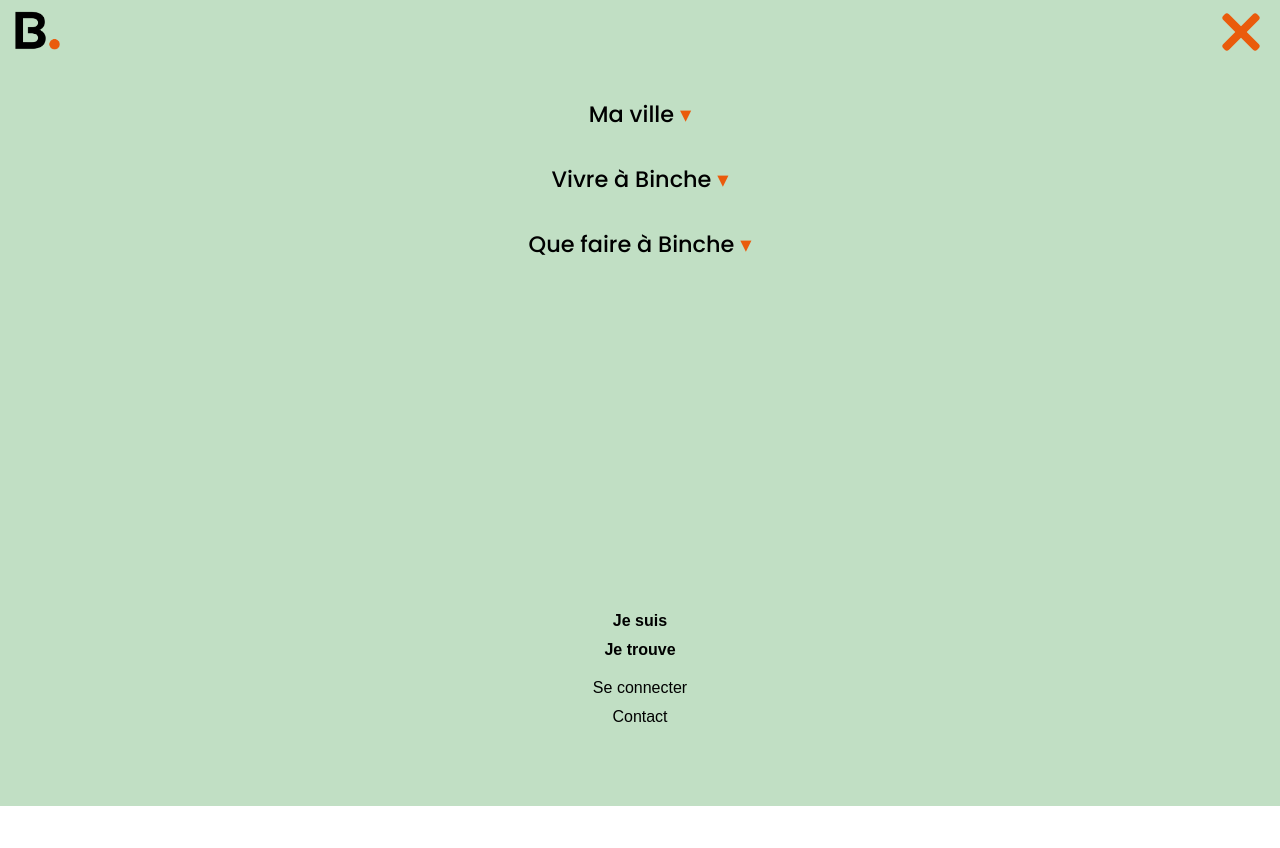
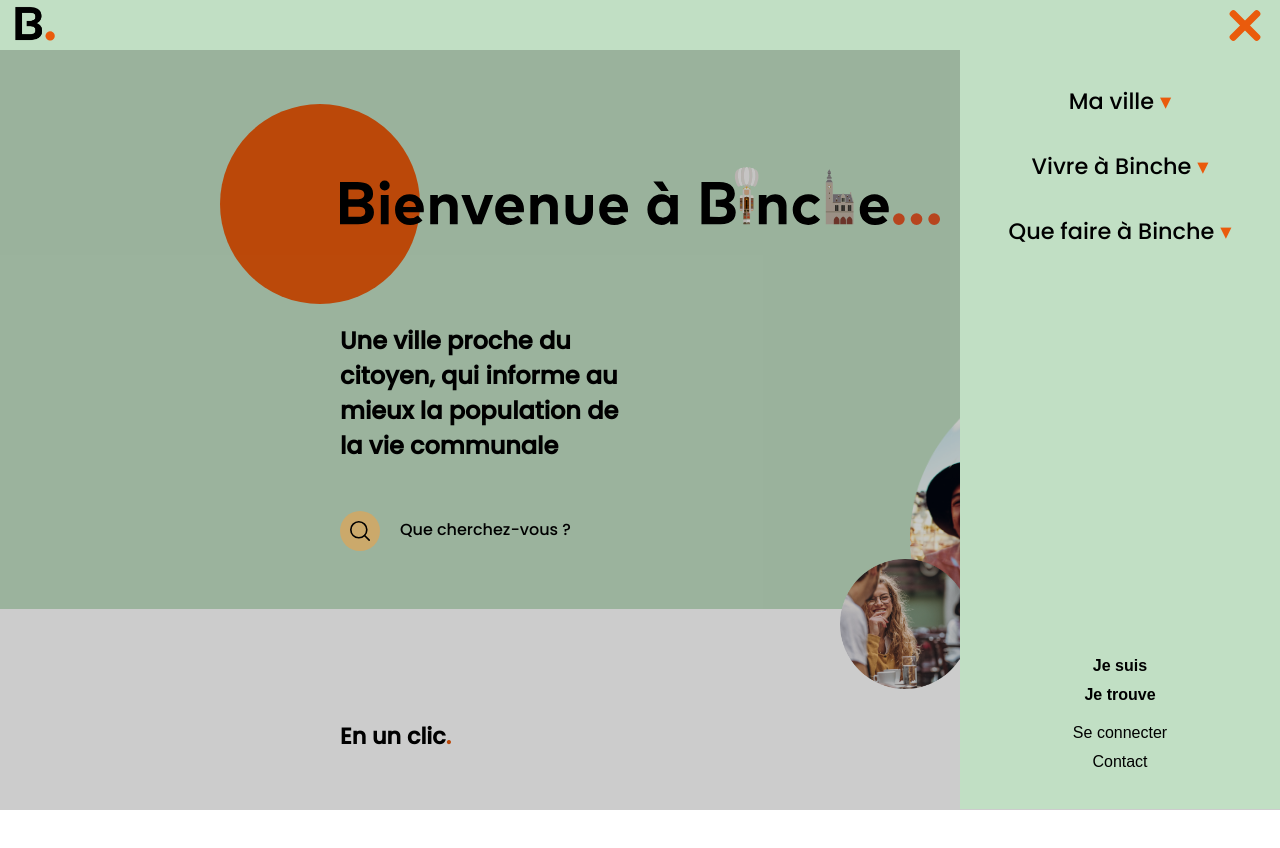
Before and after one commit to terencehecq/expansion-test, a website with bundled scripts: page dist/index.html in a window 1280 px wide. Both pictures are taken after a click on the element 1241 px from the left and 32 px from the top of the page. Shown: the top 848 px of the page. Built offline with nearby package versions, Linux system fonts and the light colour scheme.

Commit message:
version +600 & +768px

```diff
--- a/src/index.js
+++ b/src/index.js
@@ -4,10 +4,12 @@ import _ from 'lodash';
 // -- Toggle burger menu class -- //
 let burger = document.getElementById("burger");
 let menu = document.getElementById("menu");
+let shade = document.getElementById("shade");
 
 burger.addEventListener("click", ()=>{
   burger.classList.toggle("open");
   menu.classList.toggle("opened");
+  shade.classList.toggle("opened");
 })
 
 
--- a/src/sass/style.scss
+++ b/src/sass/style.scss
@@ -2,7 +2,7 @@ $orange: #EA5B0C;
 $green: #C1DFC4;
 $yellow: #FED386;
 
-
+// Little reset
 *{
     margin: 0;
     padding: 0;
@@ -12,6 +12,7 @@ $yellow: #FED386;
 
 body{font-family: 'Poppins', sans-serif;}
 
+// Orange details
 em{color: $orange; font-style: normal;}
 
 nav{
@@ -19,8 +20,7 @@ nav{
     top: 0;
     left: 0;
     width: 100%;
-    height: 8vh;
-    min-height: 50px;
+    height: 50px;
     background-color: $green;
     display: flex;
     justify-content: space-between;
@@ -29,15 +29,16 @@ nav{
     &>a{
         margin-left: 15px;
         align-self: center;
+        z-index: 1100;
         img{
-            height: 7vh;
+            height: 50px;
             vertical-align: middle;
         }
     }
 
     div.burger{
-        width: 6vh;
-        height: 5vh;
+        width: 40px;
+        height: 35px;
         position: relative;
         margin-right: 15px;
         transform: rotate(0deg);
@@ -45,11 +46,12 @@ nav{
         cursor: pointer;
         align-self: center;
         outline: none;
+        z-index: 1100;
 
         span{
             display: block;
             position: absolute;
-            height: 1vh;
+            height: 7px;
             width: 100%;
             background: $orange;
             border-radius: 3px;
@@ -59,18 +61,18 @@ nav{
             transition: .25s ease-in-out;
         }
         span:nth-child(1) {
-            top: 0.2vh;
+            top: 1px;
         }
         span:nth-child(2), span:nth-child(3) {
-            top: 2vh;
+            top: 14px;
         }
         span:nth-child(4) {
-            top: 3.8vh;
+            top: 27px;
         }
 
         &.open {
             span:nth-child(1), span:nth-child(4){
-                top: 2vh;
+                top: 14px;
                 width: 0%;
                 left: 50%;
             }
@@ -82,22 +84,25 @@ nav{
             }
         }
     }
-
+    div#shade{display: none;}
     div.menu{
         background-color: $green;
         position: absolute;
         right: -100%;
-        top: 7.8vh;
+        top: 49px;
         width: 100%;
-        height: 93vh;
-        min-height: 550px;
+        height: 95vh;
         text-align: center;
         padding-top: 30px;
-        transition: all .5s ease ;
+        transition: right .5s ease ;
         overflow: scroll;
+        display: flex;
+        flex-direction: column;
+        justify-content: space-between;
 
         &.opened{
             right: 0;
+            transition: right .5s ease ;
         }
 
         ul{
@@ -131,18 +136,17 @@ nav{
 
             li ul.main_opened{
                 max-height: 200px;
-                // transition: max-height .5s ease;
+                transition: max-height 1s ease;
 
             }
         }
         ul.sec_menu{
-            position: absolute;
-            bottom: 10%;
             width: 100%;
             text-align: center;
             line-height: 1.8em;
             font-family: Arial, Helvetica, sans-serif;
             font-weight: 600;
+            margin-bottom: 10%;
 
             li:nth-child(3){
                 margin-top: 10px;
@@ -161,14 +165,19 @@ header{
     background-color: $green;
     height: 70vh;
     min-height: 470px;
-    margin: 7.9vh 0 80px;
+    margin: 49px 0 80px;
     padding: 30px 20px;
     z-index: 40;
 
     div.intro{
-        margin: 15% auto 0;
+        margin: 40px auto 0;
         position: relative;
         max-width: 500px;
+        height: 45vh;
+        min-height: 280px;
+        display: flex;
+        flex-direction: column;
+        justify-content: space-evenly;
 
         #headline{
             display: inline-block;
@@ -195,12 +204,11 @@ header{
             top: 50%;
             z-index: -1;
         }
-
-
         h1{
             position: relative;
-            margin: 15% 0 10%;
+            margin-top: 50px;
             width: 75%;
+            max-width: 300px;
             font-size: 1.1em;
             z-index: 110;
         }
@@ -250,7 +258,6 @@ header{
         bottom: 0;
         right: 30px;
         width: 90%;
-        max-width: 500px;
 
         img.big_bubble{
             width: 200px;
@@ -263,7 +270,6 @@ header{
             position: absolute;
             bottom: -70px;
             right: 170px;
-            max-width: 200px;
         }
         &::after{
             content: '';
@@ -279,6 +285,119 @@ header{
 }
 
 section{
+    width: 100%;
     padding: 30px 20px;
     height: 100vh;
+
+    h3{
+        max-width: 500px;
+        margin: 0 auto;
+    }
 }
+
+
+@media screen and (min-width: 600px){
+    nav{
+        div#shade{
+            display: block;
+            position: absolute;
+            top: 50px;
+            left: 0;
+            background-color: rgba(0, 0, 0, 0);
+            transition: background-color .5s ease;
+        }
+        div#shade.opened{
+            left: 0;
+            width: 100%;
+            height:95vh;
+            background-color: rgba(0, 0, 0, 0.2);
+            transition: background-color .5s ease;
+        }
+        div.menu{
+            width: 45%;
+            max-width: 320px;
+        }
+    }
+
+    header{
+        min-height: 550px;
+        div.intro{
+            height: 60vh;
+            min-height: 450px;
+            #headline {
+                img{
+                    max-width: 100%;
+                }
+            }
+            #headline::before{
+                width: 180px;
+                height: 180px;
+                left: -75px;
+                top: 50%;
+            }
+            h1{
+                font-size: 1.3em;
+            }
+        }
+
+        div.bubbles{
+            img.big_bubble{
+                width: 280px;
+                bottom: -100px;
+            }
+            img.small_bubble{
+                width: 110px;
+                bottom: -80px;
+                right: 230px;
+            }
+            &::after{
+                width: 60px;
+                height: 60px;
+                right: -20px;
+                bottom: -20px
+            }
+        }
+    }
+    section h3{
+        font-size: 1.3em;
+    }
+}
+
+@media screen and (min-width: 768px){
+
+    header div.intro {
+        max-width: 600px;
+
+        #headline::before{
+            width: 200px;
+            height: 200px;
+            left: -120px;
+            top: 20%;
+        }
+
+        h1{
+            font-size: 1.5em;
+        }
+    }
+
+    header div.bubbles{
+        img.big_bubble{
+            width: 340px;
+        }
+        img.small_bubble{
+            width: 130px;
+            right: 280px;
+        }
+    }
+
+    section h3{
+        max-width: 600px;
+        font-size: 1.4em;
+    }
+}
+
+
+@media screen and (min-width: 1000px){
+
+
+}
```
Also changed, not shown: dist/index.html, dist/main.js, dist/styles/style.css, dist/styles/style.min.css.
